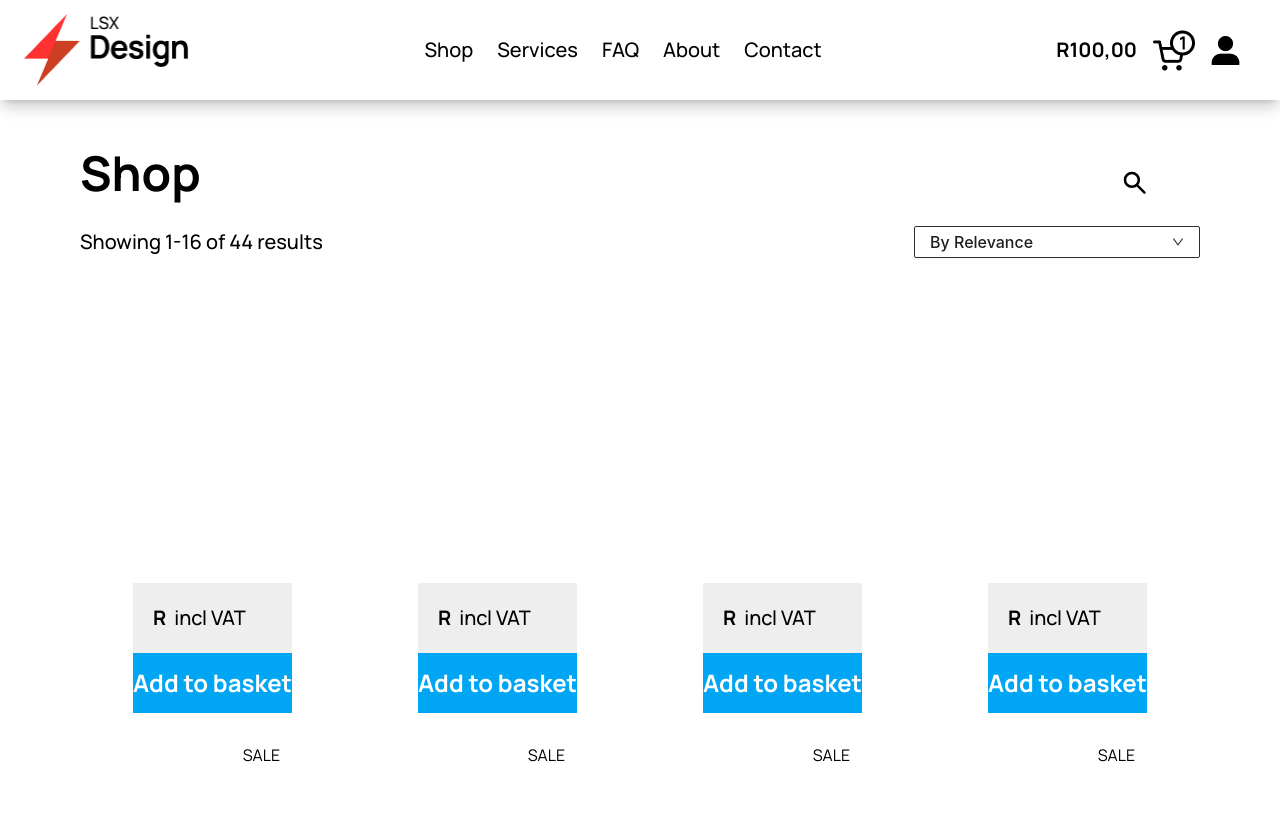
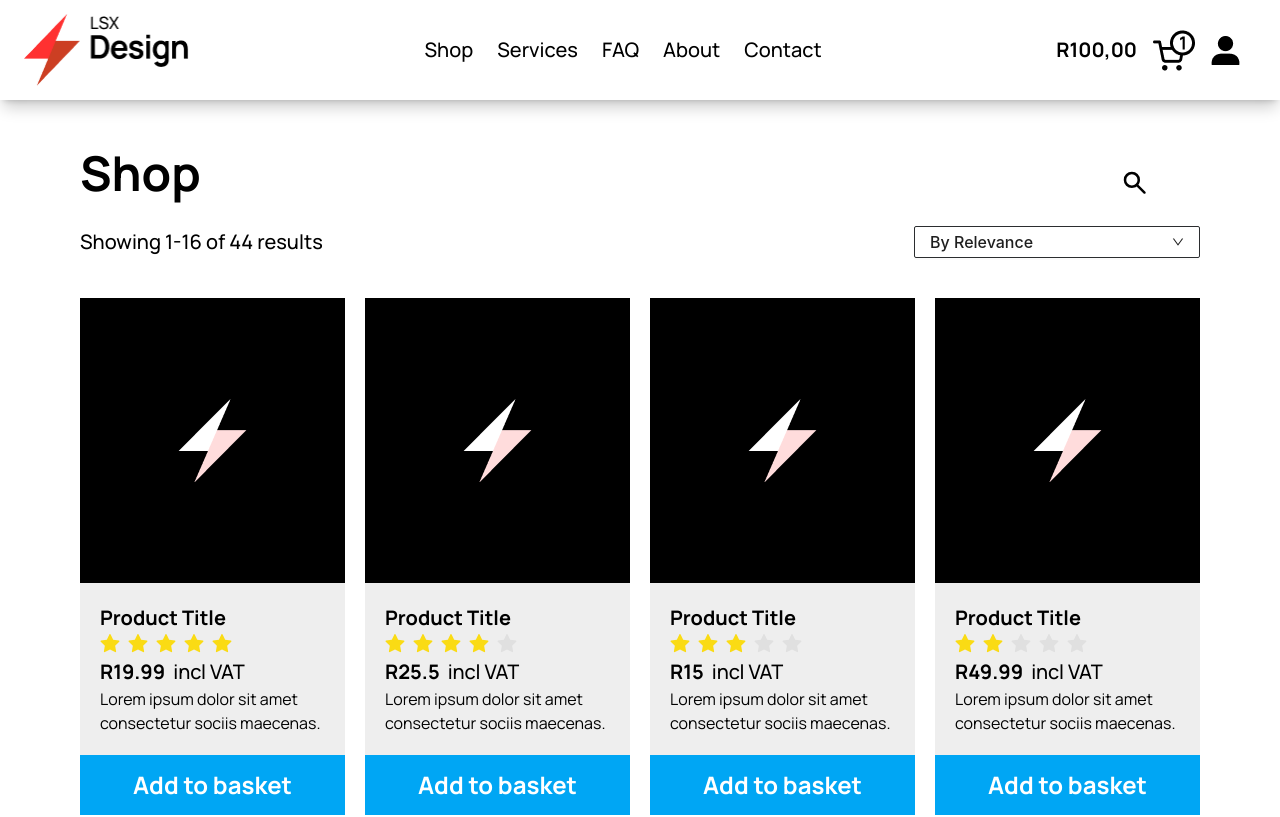
Before and after one commit to abdullahamin09/WooCommerce, a React (Vite) app: page /shop in a window 1280 px wide. Shown: the top 817 px of the page. Built offline with nearby package versions, Linux system fonts and the light colour scheme; some icons are missing.

Commit message:
products to backend

```diff
--- a/src/components/Cards/Card.jsx
+++ b/src/components/Cards/Card.jsx
@@ -7,8 +7,8 @@ const Card = ({ Title, Price, discountPrice, Ratings, Description, Image }) => {
     // const [value, setValue] = useState(3);
     return (
         <div className="main-card  xl:max-w-[285px] max-sm:max-w-[350px]">
-            <div className="relative img-wrap w-full h-[285px]  flex justify-center items-center">
-                <img src={Image} alt={Title} />
+            <div className="relative img-wrap w-full h-[285px] bg-black flex justify-center items-center">
+                <img src={Image ? Image : "/images/card_logo.png"} alt={Title || "Placeholder"} />
                 {discountPrice &&
                     <div className="absolute right-[10px] top-[10px] w-[56px] h-[25.6px] text-[16px]/[17.8px] text-center bg-white py-[4px] border-1px border-black rounded-[3px]">SALE</div>
                 }
--- a/src/components/Cards/CartProductCard.jsx
+++ b/src/components/Cards/CartProductCard.jsx
@@ -1,7 +1,7 @@
 import { Rate } from "antd";
 import { useState } from "react";
 
-const CartProductCard = ({ Title, Rating, Price, DiscountPrice, Discount, Lisence, itemNumber = false }) => {
+const CartProductCard = ({ Title, Rating, Price, DiscountPrice, Lisence, itemNumber = false }) => {
     const [q, setQ] = useState(1);
     return (
         <div>
@@ -31,9 +31,9 @@ const CartProductCard = ({ Title, Rating, Price, DiscountPrice, Discount, Lisenc
                                 <span className="font-bold">R{DiscountPrice}</span>
                             )}
                         </div>
-                        {Discount && (
+                        {DiscountPrice && (
                             <p className="font-bold text-[12px]/[18px] border-1 border-[#43454B] text-center px-[8px] py-[3px] w-25 items-center rounded-sm">
-                                R{Discount}
+                                Save {Price-DiscountPrice}
                             </p>
                         )}
                         <p className={`${itemNumber ? 'font-medium' : 'font-normal'}`}>
--- a/src/components/Header.jsx
+++ b/src/components/Header.jsx
@@ -82,7 +82,7 @@ const Header = () => {
             <img className="w-full hover:scale-110 transition-transform duration-300 dark:hidden" src={cartImg} alt="cart" />
             <img className="w-full hover:scale-110 transition-transform duration-300 hidden dark:block" src={darkCartImg} alt="cart" />
           </Link>
-          <Link to="/login" className="accWrap [29px]">
+          <Link to="/myaccount" className="accWrap [29px]">
             <img className="w-full hover:scale-110 transition-transform duration-300 dark:hidden" src={accImg} alt="account" />
             <img className="w-full hover:scale-110 transition-transform duration-300 hidden dark:block" src={darkAccImg} alt="account" />
           </Link>
--- a/src/pages/Home.jsx
+++ b/src/pages/Home.jsx
@@ -44,7 +44,6 @@ const Home = () => {
     <div className='flex flex-col gap-4 text-2xl font-semibold'>
       <FeaturedCategory Features='Welcome To Home Page' Details='Lorem ipsum dolor sit amet, consectetur adipiscing elit, sed do eiusmod tempor incididunt ut labore et dolore .' />
       <div className='text-center'>Go to <Link to='/admin' className='text-[#87CEEB] hover:text-[#4169E1]'>Admin Page</Link></div>
-      <p>It is admin</p>
       <section>
         <div className='Card-wrap place-items-center grid md:grid-cols-3 xl:grid-cols-4 2xl:grid-cols-5 grid-cols-1 gap-5 my-10 mx-[30px]'>
 
@@ -54,6 +53,7 @@ const Home = () => {
               Title={product.title}
               Price={product.price}
               Image={product.Image?.url || product.Image}
+              discountPrice={product.discountPrice}
               // Prating={product.rating}
               Description={product.description}
             />
--- a/src/pages/MainCart.jsx
+++ b/src/pages/MainCart.jsx
@@ -6,15 +6,15 @@ import Button from '../components/Shared/Button';
 
 const MainCart = () => {
     const products = [
-        { id: 1, title: "Product Title", rating: 5, price: 3000, discountPrice: "2500", discount: "Save 500", lisence: "1Site" },
+        { id: 1, title: "Product Title", rating: 5, price: 3000, discountPrice: "2500", lisence: "1Site" },
         { id: 2, title: "Product Title", rating: 4, price: 4000, },
-        { id: 3, title: "Product Title", rating: 3, price: 1500, discountPrice: "10000", discount: "Save 50,00", lisence: "1Site" },
+        { id: 3, title: "Product Title", rating: 3, price: 15000, discountPrice: "14000", lisence: "1Site" },
         { id: 4, title: "Product Title", rating: 2, price: 4999, },
         { id: 5, title: "Product Title", rating: 1, price: 999, },
-        { id: 6, title: "Product Title", rating: 4, price: "20000", discountPrice: "10000", discount: "Save 50,00" },
+        { id: 6, title: "Product Title", rating: 4, price: "20000", discountPrice: "10000"},
         { id: 7, title: "Product Title", rating: 5, price: 8900, },
         { id: 8, title: "Product Title", rating: 3, price: 2210, },
-        { id: 9, title: "Product Title", rating: 2, price: 1299, discountPrice: "1200", discount: "Save 50,00", lisence: "1Site" },
+        { id: 9, title: "Product Title", rating: 2, price: 1299, discountPrice: "1200", lisence: "1Site" },
         { id: 10, title: "Product Title", rating: 4, price: 6540, },
         { id: 11, title: "Product Title", rating: 5, price: 12000, },
         { id: 12, title: "Product Title", rating: 1, price: 8500, },
@@ -49,7 +49,6 @@ const MainCart = () => {
                                 Rating={products.rating}
                                 Price={products.price}
                                 DiscountPrice={products.discountPrice}
-                                Discount={products.discount}
                                 Lisence={products.lisence}
                             />
                         </div>
--- a/src/pages/Shop.jsx
+++ b/src/pages/Shop.jsx
@@ -96,11 +96,11 @@ const Shop = () => {
             onClose={onClose}
             width={400}
             open={open}
-            // styles={{
-            //   header: {
-            //     font-size: 30px;
-            //   }
-            // }}
+          // styles={{
+          //   header: {
+          //     font-size: 30px;
+          //   }
+          // }}
           >
             <ActiveFilter />
           </Drawer>
@@ -142,10 +142,10 @@ const Shop = () => {
             {currentProducts.map((product) => (
               <Card className='w-[224px]'
                 key={product.id}
-                Ptitle={product.title}
-                Pprice={product.price}
-                Prating={product.rating}
-                Pdetails={product.details}
+                Title={product.title}
+                Price={product.price}
+                Ratings={product.rating}
+                Description={product.details}
                 discountPrice={product.discountPrice}
               />
             ))}
```
